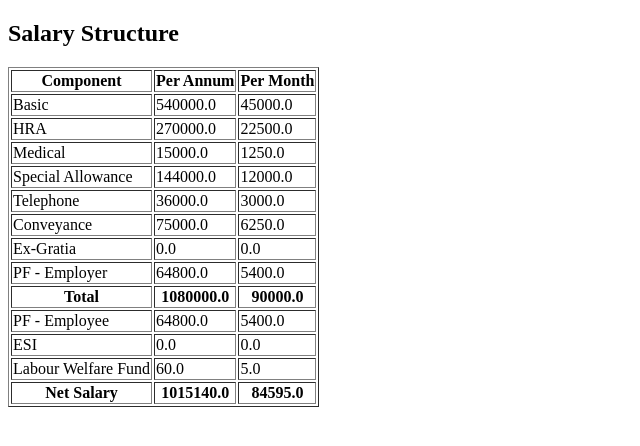
After one commit to Megaman3556/ODOO_Dayflow_Human_Resource_Management_System, a Flask app: a page that uses templates/payroll.html in a window 1280 px wide. The commit adds this page. Shown: the top 446 px of the page, without its empty margins (0-640 px from the left). Run offline with Flask 3, Linux system fonts and the light colour scheme.

Commit message:
Almost all user functionalities added

```diff
--- a/app.py
+++ b/app.py
@@ -1,4 +1,5 @@
 from flask import Flask, render_template,request,redirect, url_for
+from datetime import datetime
 from flask_sqlalchemy import SQLAlchemy
 from flask_login import (
     LoginManager,
@@ -16,7 +17,6 @@ app.config["SQLALCHEMY_DATABASE_URI"] = "sqlite:///company.sqlite3"
 
 db = SQLAlchemy(app)
 
-# once you run from app import app,db in shell (python) run type the below
 
 app.app_context().push()
 
@@ -30,6 +30,42 @@ class User(db.Model):
     phone = db.Column(db.String(20), nullable=False)
     role = db.Column(db.String(20), nullable=False)  # employee / hr
     password = db.Column(db.String(255), nullable=False)
+
+class Leave(db.Model):
+
+    id = db.Column(db.Integer, primary_key=True)
+
+    user_id = db.Column(
+        db.Integer,
+        db.ForeignKey("user.id"),
+        nullable=False
+    )
+
+    leave_type = db.Column(
+        db.String(50),
+        nullable=False
+    )
+
+    from_date = db.Column(
+        db.Date,
+        nullable=False
+    )
+
+    to_date = db.Column(
+        db.Date,
+        nullable=False
+    )
+
+    remarks = db.Column(
+        db.Text,
+        nullable=True
+    )
+
+    status = db.Column(
+        db.String(20),
+        default="Pending",
+        nullable=False
+    )
 
 class EmployeeProfile(db.Model):
     id = db.Column(db.Integer, primary_key=True)
@@ -54,6 +90,66 @@ class EmployeeProfile(db.Model):
     reporting_manager = db.Column(db.String(100))
 
     profile_picture = db.Column(db.String(255))
+
+class Salary(db.Model):
+    id = db.Column(db.Integer, primary_key=True)
+
+    user_id = db.Column(
+        db.Integer,
+        db.ForeignKey("user.id"),
+        nullable=False,
+        unique=True
+    )
+
+    # Cost to Company
+    cost_to_company_annual = db.Column(db.Float)
+    cost_to_company_monthly = db.Column(db.Float)
+
+    # Salary Components
+    basic_annual = db.Column(db.Float)
+    basic_monthly = db.Column(db.Float)
+
+    hra_annual = db.Column(db.Float)
+    hra_monthly = db.Column(db.Float)
+
+    medical_annual = db.Column(db.Float)
+    medical_monthly = db.Column(db.Float)
+
+    special_allowance_annual = db.Column(db.Float)
+    special_allowance_monthly = db.Column(db.Float)
+
+    telephone_annual = db.Column(db.Float)
+    telephone_monthly = db.Column(db.Float)
+
+    conveyance_annual = db.Column(db.Float)
+    conveyance_monthly = db.Column(db.Float)
+
+    ex_gratia_annual = db.Column(db.Float)
+    ex_gratia_monthly = db.Column(db.Float)
+
+    # Employer contribution
+    pf_employer_annual = db.Column(db.Float)
+    pf_employer_monthly = db.Column(db.Float)
+
+    # Gross salary
+    total_annual = db.Column(db.Float)
+    total_monthly = db.Column(db.Float)
+
+    # Employee deductions
+    pf_employee_annual = db.Column(db.Float)
+    pf_employee_monthly = db.Column(db.Float)
+
+    esi_annual = db.Column(db.Float)
+    esi_monthly = db.Column(db.Float)
+
+    labor_welfare_annual = db.Column(db.Float)
+    labor_welfare_monthly = db.Column(db.Float)
+
+    # Take home
+    net_salary_annual = db.Column(db.Float)
+    net_salary_monthly = db.Column(db.Float)
+
+    user = db.relationship("User", backref="salary")
 
 @app.route('/',methods=["GET","POST"])
 def register():
@@ -109,7 +205,6 @@ def login():
 
         return "Invalid"
 
-
 @app.route("/user/<employee_id>")
 def user(employee_id):
 
@@ -120,9 +215,80 @@ def user(employee_id):
 
     return "User not found"
 
-@app.route("/profile<employee_id>")
-def profile():
-    pass
+@app.route("/profile/<emp_id>")
+def profile(emp_id):
+    user=User.query.filter_by(employee_id=emp_id).first()
+    user_id = user.id
+    emp_profile=EmployeeProfile.query.filter_by(user_id=user_id).first()
+    salary=Salary.query.filter_by(user_id=user_id).first()
+    return render_template("profile.html",emp_profile=emp_profile,user=user,salary=salary)
 
+@app.route("/profile/edit/<emp_id>", methods=["POST"])
+def emp_profile_edit(emp_id):
+
+    user = User.query.filter_by(employee_id=emp_id).first()
+
+    if not user:
+        return "User not found"
+
+    emp_profile = EmployeeProfile.query.filter_by(
+        user_id=user.id
+    ).first()
+
+    new_address = request.form.get("address")
+    new_phone = request.form.get("phone")
+
+    # Update phone
+    user.phone = new_phone
+
+    # Update address
+    emp_profile.address = new_address
+
+    db.session.commit()
+
+    return redirect("/profile/" + user.employee_id)
+
+@app.route("/leave/<emp_id>", methods=["GET", "POST"])
+def emp_leave_request(emp_id):
+
+    user = User.query.filter_by(employee_id=emp_id).first()
+
+    if not user:
+        return "User not found"
+
+    if request.method == "GET":
+        return render_template(
+            "leave_request.html",
+            user=user
+        )
+
+    else:
+        leave_type = request.form.get("leave_type")
+        from_date = request.form.get("from_date")
+        to_date = request.form.get("to_date")
+        remarks = request.form.get("remarks")
+
+        from_date = datetime.strptime(from_date, "%Y-%m-%d").date()
+        to_date = datetime.strptime(to_date, "%Y-%m-%d").date()
+
+        leave = Leave(
+            user_id=user.id,
+            leave_type=leave_type,
+            from_date=from_date,
+            to_date=to_date,
+            remarks=remarks
+        )
+
+        db.session.add(leave)
+        db.session.commit()
+
+        return "Leave request submitted successfully"
+
+@app.route("/payroll/<emp_id>")
+def emp_payroll(emp_id):
+    user=User.query.filter_by(employee_id=emp_id).first()
+    user_id=user.id
+    salary_details=Salary.query.filter_by(user_id=user_id).first()
+    return render_template("payroll.html",salary=salary_details)
 if __name__ == '__main__':
     app.run(debug=True)
--- a/templates/login.html
+++ b/templates/login.html
@@ -10,7 +10,7 @@
 <body>
 
     <div>
-        <img src="/static/HRM_Logo.png" alt="HRM Logo">
+        <img src="/static/HRM_Logo.png" alt="HRM Logo" width="300">
 
         <form method="POST" action="/login">
 
--- /dev/null
+++ b/templates/payroll.html
@@ -0,0 +1,104 @@
+<!DOCTYPE html>
+<html lang="en">
+
+<head>
+    <meta charset="UTF-8">
+    <meta name="viewport" content="width=device-width, initial-scale=1.0">
+    <title>Payroll Details</title>
+</head>
+
+<body>
+    <!-- Salary Structure -->
+    <h2>Salary Structure</h2>
+
+    <table border="1">
+
+        <tr>
+            <th>Component</th>
+            <th>Per Annum</th>
+            <th>Per Month</th>
+        </tr>
+
+        <tr>
+            <td>Basic</td>
+            <td>{{ salary.basic_annual }}</td>
+            <td>{{ salary.basic_monthly }}</td>
+        </tr>
+
+        <tr>
+            <td>HRA</td>
+            <td>{{ salary.hra_annual }}</td>
+            <td>{{ salary.hra_monthly }}</td>
+        </tr>
+
+        <tr>
+            <td>Medical</td>
+            <td>{{ salary.medical_annual }}</td>
+            <td>{{ salary.medical_monthly }}</td>
+        </tr>
+
+        <tr>
+            <td>Special Allowance</td>
+            <td>{{ salary.special_allowance_annual }}</td>
+            <td>{{ salary.special_allowance_monthly }}</td>
+        </tr>
+
+        <tr>
+            <td>Telephone</td>
+            <td>{{ salary.telephone_annual }}</td>
+            <td>{{ salary.telephone_monthly }}</td>
+        </tr>
+
+        <tr>
+            <td>Conveyance</td>
+            <td>{{ salary.conveyance_annual }}</td>
+            <td>{{ salary.conveyance_monthly }}</td>
+        </tr>
+
+        <tr>
+            <td>Ex-Gratia</td>
+            <td>{{ salary.ex_gratia_annual }}</td>
+            <td>{{ salary.ex_gratia_monthly }}</td>
+        </tr>
+
+        <tr>
+            <td>PF - Employer</td>
+            <td>{{ salary.pf_employer_annual }}</td>
+            <td>{{ salary.pf_employer_monthly }}</td>
+        </tr>
+
+        <tr>
+            <th>Total</th>
+            <th>{{ salary.total_annual }}</th>
+            <th>{{ salary.total_monthly }}</th>
+        </tr>
+
+        <tr>
+            <td>PF - Employee</td>
+            <td>{{ salary.pf_employee_annual }}</td>
+            <td>{{ salary.pf_employee_monthly }}</td>
+        </tr>
+
+        <tr>
+            <td>ESI</td>
+            <td>{{ salary.esi_annual }}</td>
+            <td>{{ salary.esi_monthly }}</td>
+        </tr>
+
+        <tr>
+            <td>Labour Welfare Fund</td>
+            <td>{{ salary.labor_welfare_annual }}</td>
+            <td>{{ salary.labor_welfare_monthly }}</td>
+        </tr>
+
+        <tr>
+            <th>Net Salary</th>
+            <th>{{ salary.net_salary_annual }}</th>
+            <th>{{ salary.net_salary_monthly }}</th>
+        </tr>
+
+    </table>
+
+</body>
+
+</html>
```
Also changed, not shown: templates/dashboard.html (+21 -1 lines), templates/leave_request.html (added, +59 -0 lines), templates/profile.html (added, +70 -0 lines), instance/company.sqlite3.
